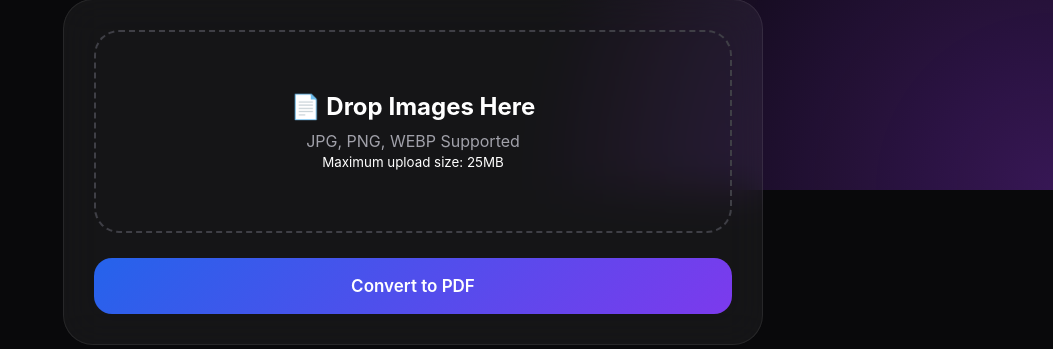
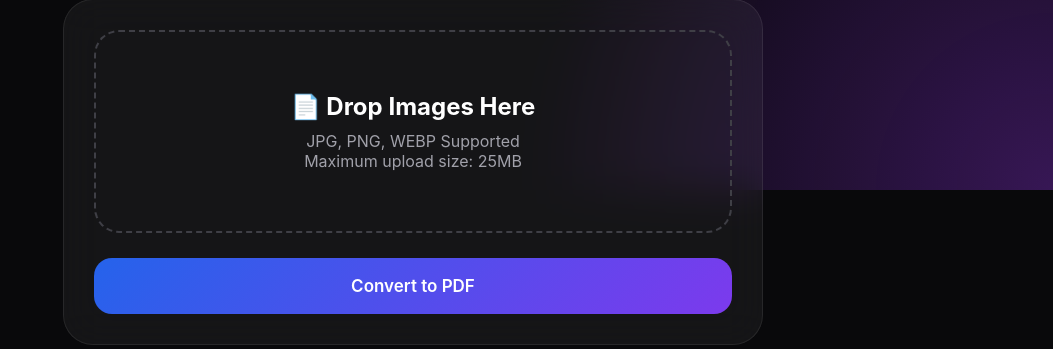
Before and after one commit to hisbullahpvt060/quickpdf, a Flask app: page / in a window 1280 px wide. Shown: the part 610-959 px from the top of the page, without its empty margins (227-1280 px from the left). Run offline with Flask 3, Linux system fonts and the light colour scheme.

Commit message:
Update index.html

```diff
--- a/templates/index.html
+++ b/templates/index.html
@@ -255,7 +255,7 @@ footer{
         <div class="upload" id="uploadBox">
             <h2>📄 Drop Images Here</h2>
             <p id="fileText">JPG, PNG, WEBP Supported</p>
-            <small>Maximum upload size: 25MB</small>
+            <p>Maximum upload size: 25MB</p>
         </div>
 
         <input type="file" id="fileInput" name="images" multiple accept="image/*" hidden>
```
